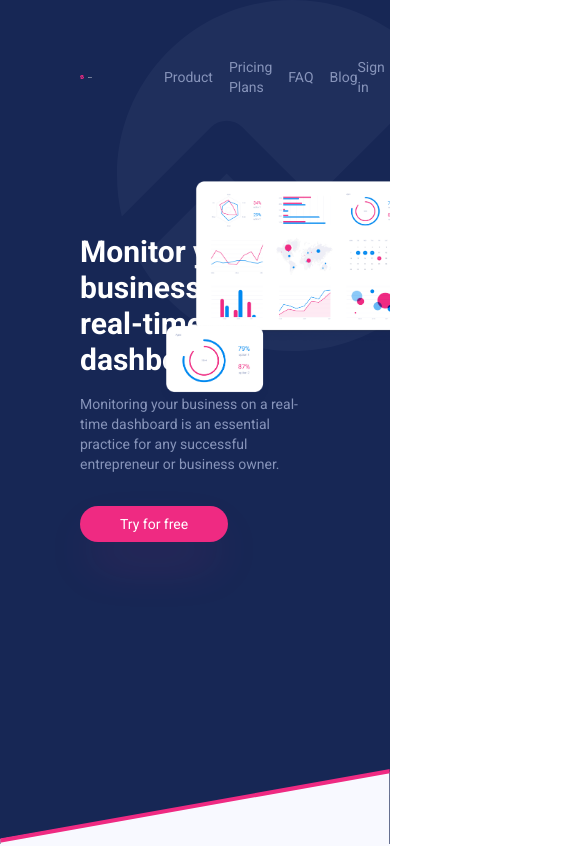
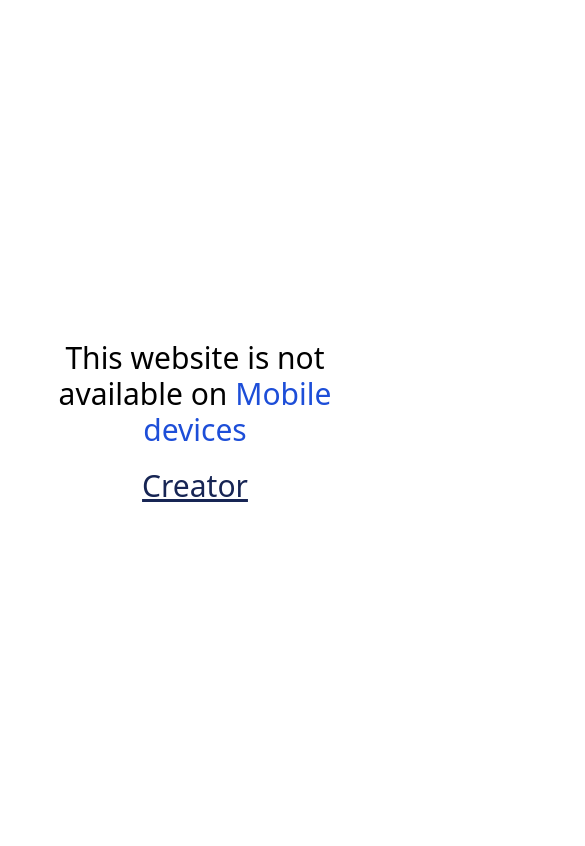
Before and after one commit to GurbanmyradowSerdar/analytics, a React (Vite) app: page / in a window 390 px wide. Shown: the top 846 px of the page, 585 px wide, since content can reach past the window. Built offline with nearby package versions, Linux system fonts and the light colour scheme.

Commit message:
added mobile page (not available)

```diff
--- a/src/App.tsx
+++ b/src/App.tsx
@@ -1,16 +1,21 @@
-import { createContext } from "react";
+import { createContext, useState } from "react";
 import Footer from "./components/Footer";
 import FirstHomeSection from "./components/home/sections/FirstHomeSection";
 import SecondHomeSection from "./components/home/sections/SecondHomeSection";
 import ThirdHomeSection from "./components/home/sections/ThirdHomeSection";
 import FourthHomeSection from "./components/home/sections/FourthHomeSection";
 import Header from "./components/Header";
+import MobilePage from "./components/mobile";
 
 const navItems: string[] = ["Product", "Pricing Plans", "FAQ", "Blog"];
 export const AppContext = createContext<string[]>(navItems);
 
 function App() {
-  return (
+  const [windowWidth, setWindowWidth] = useState(window.innerWidth);
+
+  return windowWidth <= 1020 ? (
+    <MobilePage />
+  ) : (
     <div className="font-Roboto flex flex-col text-text-secondary-color min-h-screen">
       <main className="flex-grow">
         <FirstHomeSection>
--- /dev/null
+++ b/src/components/mobile/index.tsx
@@ -0,0 +1,21 @@
+const MobilePage = () => {
+  return (
+    <div className="h-screen flex items-center justify-center">
+      <div className="text-3xl text-center px-10 flex flex-col gap-5 items-center justify-center">
+        {/* <div className="w-20 h-20 bg-text-main-color rounded-full animate-bounce"></div> */}
+        <h1>
+          This website is not available on{" "}
+          <span className="text-blue-700 font-medium">Mobile devices</span>
+        </h1>
+        <a
+          href="https://github.com/GurbanmyradowSerdar"
+          className="underline text-blue-950"
+        >
+          Creator
+        </a>
+      </div>
+    </div>
+  );
+};
+
+export default MobilePage;
```
